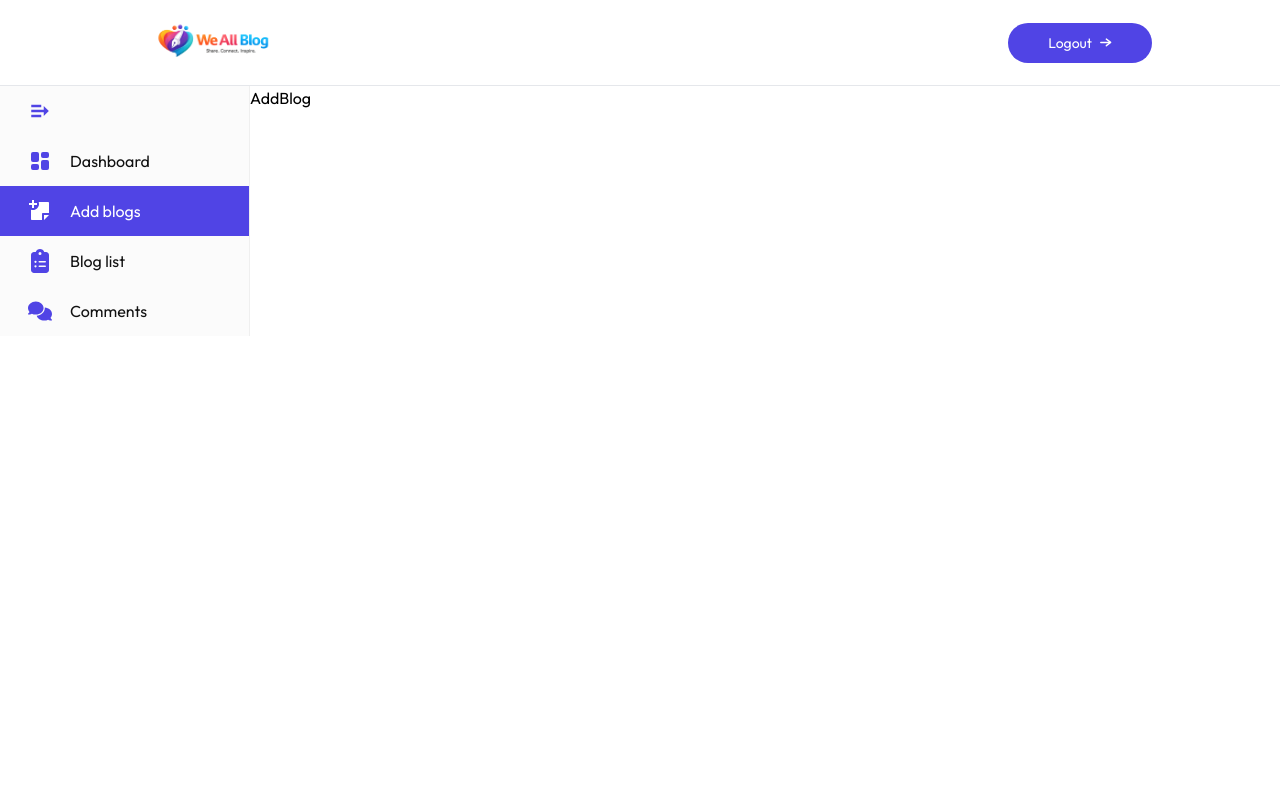
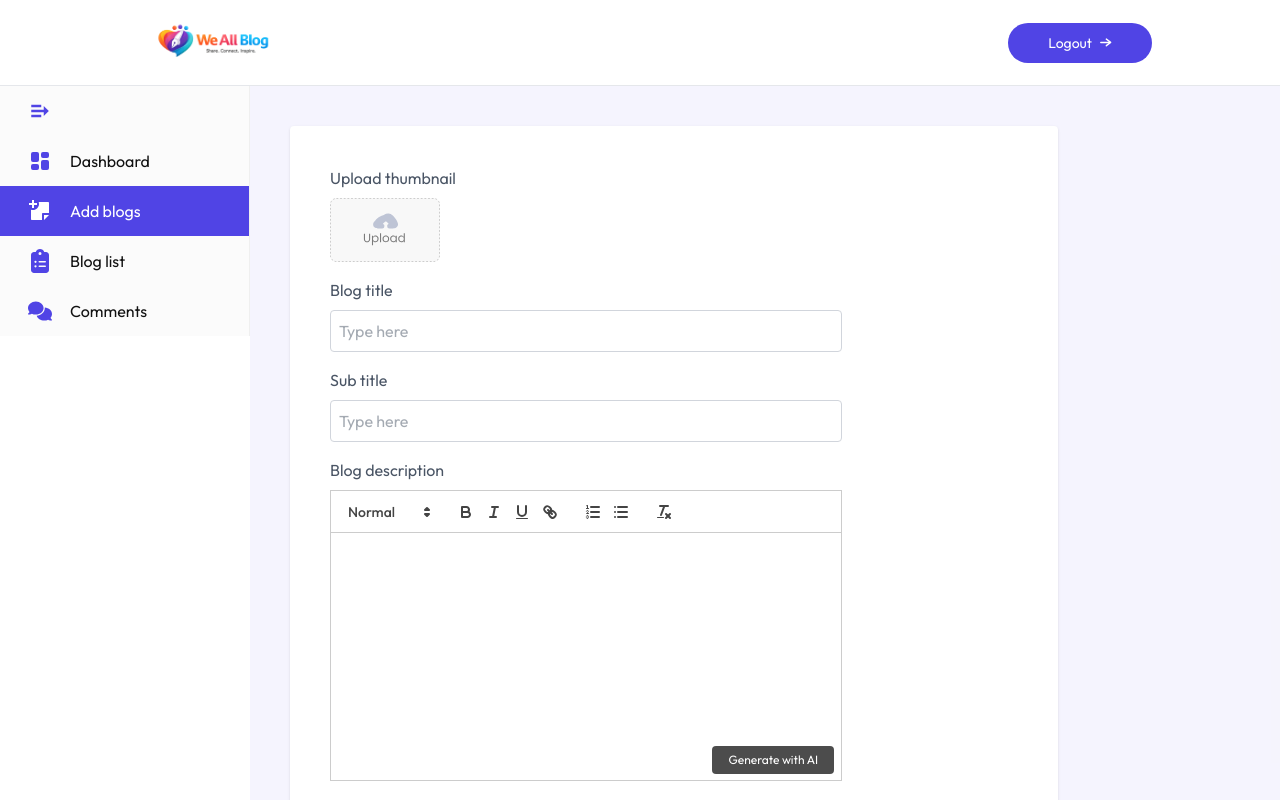
Before and after one commit to toxic-programmer-cell/blog-app, a React (Vite) app in the folder client/: page /admin/add-blog in a window 1280 px wide. Shown: the top 800 px of the page. Built offline with nearby package versions, Linux system fonts and the light colour scheme.

Commit message:
feat: integrate Quill editor and implement CommentTableItem for enhanced comment management

```diff
--- a/client/package.json
+++ b/client/package.json
@@ -13,6 +13,7 @@
     "@tailwindcss/vite": "^4.1.18",
     "moment": "^2.30.1",
     "motion": "^12.24.5",
+    "quill": "^2.0.3",
     "react": "^19.2.0",
     "react-dom": "^19.2.0",
     "react-icons": "^5.5.0",
--- a/client/src/App.jsx
+++ b/client/src/App.jsx
@@ -8,6 +8,7 @@
 import AddBlog from "./pages/admin/AddBlog";
 import Comments from "./pages/admin/Comments";
 import Login from "./components/admin/Login";
+import "quill/dist/quill.snow.css";
 
 function App() {
   return (
--- /dev/null
+++ b/client/src/components/admin/CommentTableItem.jsx
@@ -0,0 +1,44 @@
+import React from "react";
+import { assets } from "../../assets/assets";
+
+const CommentTableItem = ({ comment, fetchComments }) => {
+  const { blog, createdAt, _id } = comment;
+  const blogDate = new Date(createdAt);
+  return (
+    <tr className="order-y border-gray-300">
+      <td className="px-6 py-4">
+        <b>Blog</b>: {blog.title}
+        <br />
+        <br />
+        <b>Name</b> : {comment.name}
+        <br />
+        <b>Comment</b> : {comment.content}
+      </td>
+      <td className="px-6 py-4 max-sm:hidden">
+        {blogDate.toLocaleDateString()}
+      </td>
+      <td className="px-6 py-4">
+        <div className="inline-flex items-center gap-4">
+          {!comment.isApproved ? (
+            <img
+              src={assets.tick_icon}
+              alt="tick icon"
+              className="w-5 hover:scale-110 transition-all cursor-pointer"
+            />
+          ) : (
+            <p className="text-xs border border-green-600 bg-green-100 text-green-600 rounded-full px-3 py-1">
+              Approved
+            </p>
+          )}
+          <img
+            src={assets.bin_icon}
+            alt="bin icon"
+            className="w-5 hover:scale-110 transition-all cursor-pointer"
+          />
+        </div>
+      </td>
+    </tr>
+  );
+};
+
+export default CommentTableItem;
--- a/client/src/pages/admin/AddBlog.jsx
+++ b/client/src/pages/admin/AddBlog.jsx
@@ -1,7 +1,86 @@
-import React from "react";
+import React, { useEffect, useRef, useState } from "react";
+import { assets } from "../../assets/assets";
+import Quill from "quill";
 
 const AddBlog = () => {
-  return <div>AddBlog</div>;
+  const editorRef = useRef(null);
+  const QuillRef = useRef(null);
+
+  const [image, setImage] = useState(false);
+  const [title, setTitle] = useState("");
+  const [subTitle, setSubTitle] = useState("");
+  const [category, setCategory] = useState("Startup");
+  const [isPublished, setIsPublished] = useState(false);
+
+  const generateContent = async () => {};
+
+  const onSubmit = async (e) => {
+    e.preventDeafault();
+  };
+
+  useEffect(() => {
+    // Initiate Quill only once
+    if (!QuillRef.current && editorRef.current) {
+      QuillRef.current = new Quill(editorRef.current, { theme: "snow" });
+    }
+  }, []);
+
+  return (
+    <form className="flex-1 bg-primary/6 text-gray-600 h-full overflow-scroll">
+      <div className="bg-white w-full max-w-3xl p-4 md:p-10 sm:m-10 shadow rounded">
+        <p>Upload thumbnail</p>
+        <label htmlFor="image">
+          <img
+            src={!image ? assets.upload_area : URL.createObjectURL(image)}
+            alt=""
+            className="mt-2 h-16 rounded cursor-pointer"
+          />
+          <input
+            onChange={(e) => setImage(e.target.files[0])}
+            type="file"
+            id="image"
+            hidden
+            required
+          />
+        </label>
+
+        {/* title */}
+        <p className="mt-4">Blog title</p>
+        <input
+          type="text"
+          placeholder="Type here"
+          className="w-full max-w-lg mt-2 p-2 border border-gray-300 outline-none rounded"
+          required
+          onChange={(e) => setTitle(e.target.value)}
+          value={title}
+        />
+
+        {/* sub title */}
+        <p className="mt-4">Sub title</p>
+        <input
+          type="text"
+          placeholder="Type here"
+          className="w-full max-w-lg mt-2 p-2 border border-gray-300 outline-none rounded"
+          required
+          onChange={(e) => setSubTitle(e.target.value)}
+          value={subTitle}
+        />
+
+        {/* description */}
+        <p className="mt-4">Blog description</p>
+        <div className="max-w-lg h-74 pb-16 sm:pb-10 pt-2 relative">
+          <div ref={editorRef}></div>
+          <button
+            type="button"
+            onClick={generateContent}
+            className="absolute bottom-1 right-2 ml-2 text-xs text-white bg-black/70 px-4 py-1.5 rounded hover:underline cursor-pointer"
+          >
+            Generate with AI
+          </button>
+        </div>
+      </div>
+    </form>
+  );
 };
 
 export default AddBlog;
--- a/client/src/pages/admin/Comments.jsx
+++ b/client/src/pages/admin/Comments.jsx
@@ -1,5 +1,6 @@
 import React, { useEffect, useState } from "react";
 import { comments_data } from "../../assets/assets";
+import CommentTableItem from "../../components/admin/CommentTableItem";
 
 const Comments = () => {
   const [comments, setComments] = useState([]);
@@ -78,6 +79,21 @@
               </th>
             </tr>
           </thead>
+          <tbody>
+            {comments
+              .filter((comment) => {
+                if (filter === "Approved") return comment.isApproved === true;
+                return comment.isApproved === false;
+              })
+              .map((comment, index) => (
+                <CommentTableItem
+                  key={comment._id}
+                  comment={comment}
+                  fetchComments={fetchComments}
+                  index={index + 1}
+                />
+              ))}
+          </tbody>
         </table>
       </div>
     </div>
```
Also changed, not shown: 1 other file (tests, documents, lock files or other folders).
